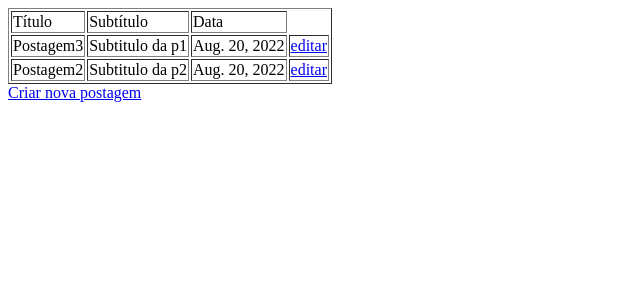
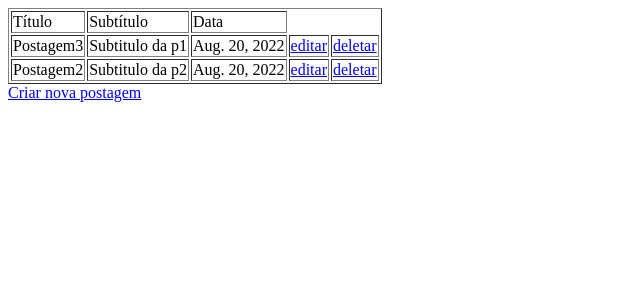
Before and after one commit to AnaMafraCosta/Postagens, a Django app: page /lista_post/ in a window 1280 px wide. Shown: the top 300 px of the page, without its empty margins (0-640 px from the left). Run offline with Django 4.2, Linux system fonts and the light colour scheme; data comes from the database, SQL or seed files in the repository; both versions use the stored data as it was after the commit.

Commit message:
Add files via upload

```diff
--- a/info/urls.py
+++ b/info/urls.py
@@ -15,7 +15,7 @@ Including another URLconf
 """
 from django.contrib import admin
 from django.urls import path
-from siteinfo.views import create_categ, lista_categ, atualizar_categ, lista_post, create_post, atualizar_post
+from siteinfo.views import create_categ, lista_categ, atualizar_categ, lista_post, create_post, atualizar_post, deletar_categ, deletar_post
 
 urlpatterns = [
     path('admin/', admin.site.urls),
@@ -24,9 +24,13 @@ urlpatterns = [
     path('create_categ/', create_categ, name="url_criar_categoria"),
     path('atualizarcategoria/<int:id_categoria>',
          atualizar_categ, name="url_atualizar_categoria"),
+    path('deletarcategoria/<int:id_categoria>',
+         deletar_categ, name="url_deletar_categoria"),
 
     path('lista_post/', lista_post, name="listapost"),
     path('create_post/', create_post, name="url_criar_postagem"),
     path('atualizarpostagem/<int:id_postagem>',
          atualizar_post, name="url_atualizar_postagem"),
+    path('deletarpostagem/<int:id_postagem>',
+         deletar_post, name="url_deletar_postagem"),
 ]
--- a/siteinfo/templates/lista_categ.html
+++ b/siteinfo/templates/lista_categ.html
@@ -18,6 +18,9 @@
             editar
           </a>
         </td>
+        <td>
+          <a href="{% url 'url_deletar_categoria' categoria.id %}"> deletar </a>
+        </td>
       </tr>
       {% endfor %}
     </table>
--- a/siteinfo/templates/lista_post.html
+++ b/siteinfo/templates/lista_post.html
@@ -20,6 +20,9 @@
         <td>
           <a href="{% url 'url_atualizar_postagem' postagem.id %}"> editar </a>
         </td>
+        <td>
+          <a href="{% url 'url_deletar_postagem' postagem.id %}"> deletar </a>
+        </td>
       </tr>
       {% endfor %}
     </table>
--- a/siteinfo/views.py
+++ b/siteinfo/views.py
@@ -35,6 +35,12 @@ def atualizar_categ(request, id_categoria):
     return render(request, "create_categ.html", pacote)
 
 
+def deletar_categ(request, id_categoria):
+    categoria = Categoria.objects.get(pk=id_categoria)
+    categoria.delete()
+    return redirect("listacateg")
+
+
 def lista_post(request):
     postagens = Postagem.objects.all()
     pacote = {"postagem_chave": postagens}
@@ -61,3 +67,10 @@ def atualizar_post(request, id_postagem):
 
     pacote = {"form_postagem": form}
     return render(request, "create_post.html", pacote)
+
+
+def deletar_post(request, id_postagem):
+    postagem = Postagem.objects.get(pk=id_postagem)
+    postagem.delete()
+
+    return redirect("listapost")
```
Also changed, not shown: db.sqlite3.
